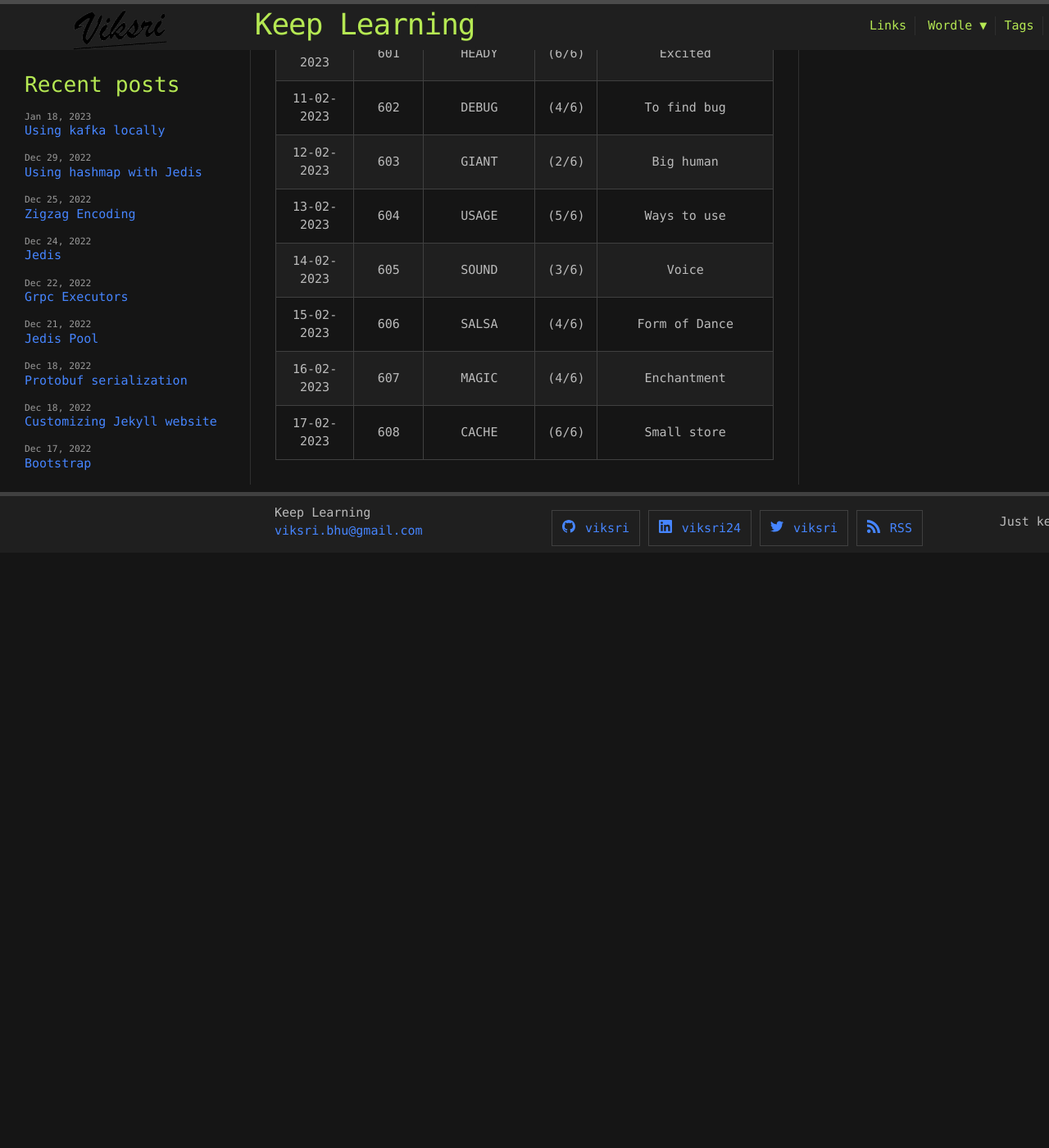
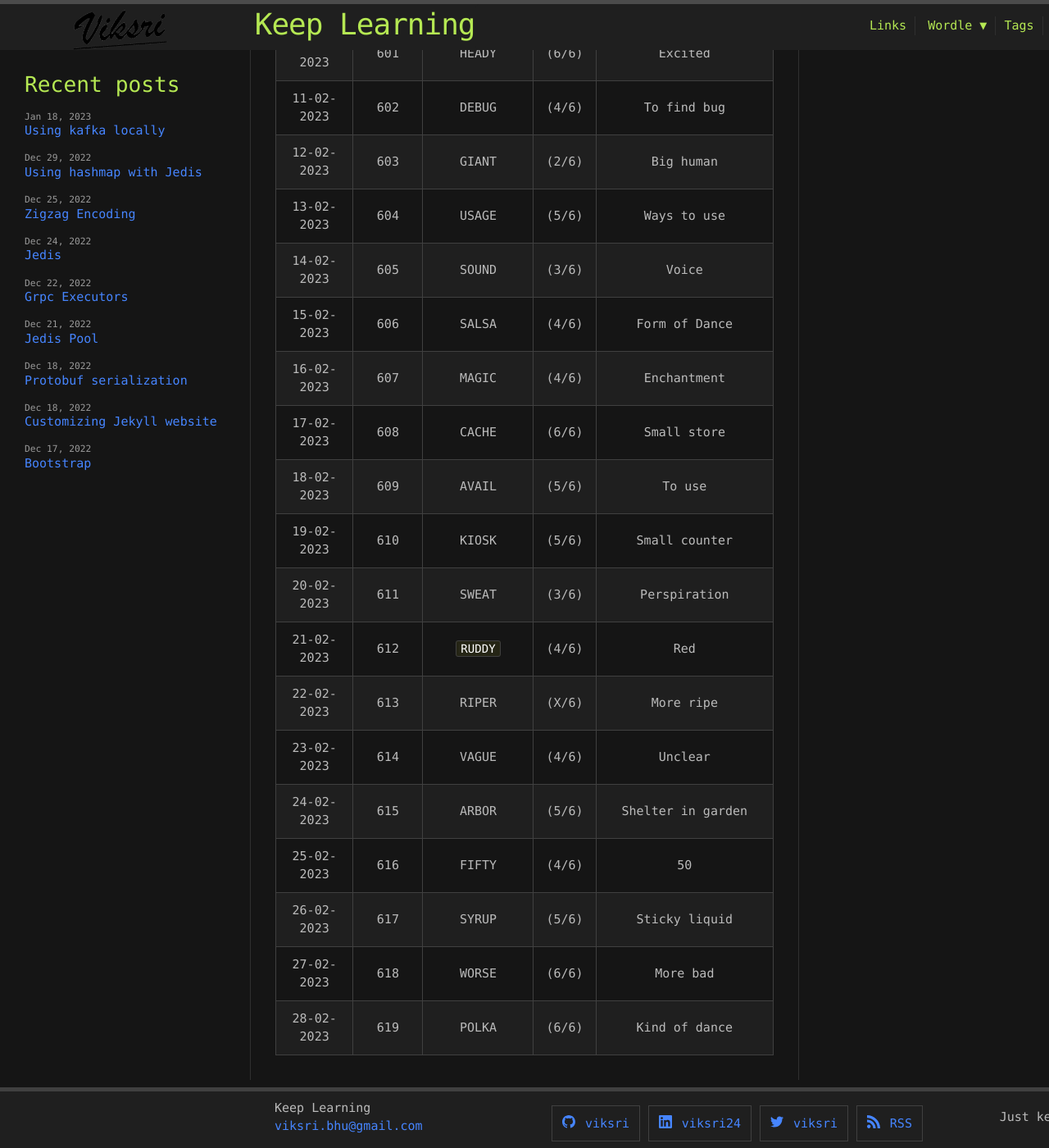
Before and after one commit to viksri/viksri.github.io, a Jekyll site: the page built from wordle/Feb2023.md, in a window 1280 px wide and 1400 px high, scrolled down 1125 px. Shown: the whole window at 82% size. Built offline with Jekyll 4.4.1, drawn with Linux system fonts in a browser that asks for light colours; before the commit the page ends 1799 px from its top, so only the background shows below that.

Commit message:
Wordle update

```diff
--- a/wordle/Feb2023.md
+++ b/wordle/Feb2023.md
@@ -30,3 +30,14 @@ Broke my streak of 88 days on 31st Jan. Starting fresh now.
 | 15-02-2023 | 606 | SALSA | (4/6) | Form of Dance |
 | 16-02-2023 | 607 | MAGIC | (4/6) | Enchantment |
 | 17-02-2023 | 608 | CACHE | (6/6) | Small store |
+| 18-02-2023 | 609 | AVAIL | (5/6) | To use |
+| 19-02-2023 | 610 | KIOSK | (5/6) | Small counter |
+| 20-02-2023 | 611 | SWEAT | (3/6) | Perspiration |
+| 21-02-2023 | 612 | `RUDDY` | (4/6) | Red |
+| 22-02-2023 | 613 | RIPER | (X/6) | More ripe |
+| 23-02-2023 | 614 | VAGUE | (4/6) | Unclear
+| 24-02-2023 | 615 | ARBOR | (5/6) | Shelter in garden |
+| 25-02-2023 | 616 | FIFTY | (4/6) | 50
+| 26-02-2023 | 617 | SYRUP | (5/6) | Sticky liquid
+| 27-02-2023 | 618 | WORSE | (6/6) | More bad
+| 28-02-2023 | 619 | POLKA | (6/6) | Kind of dance
```
